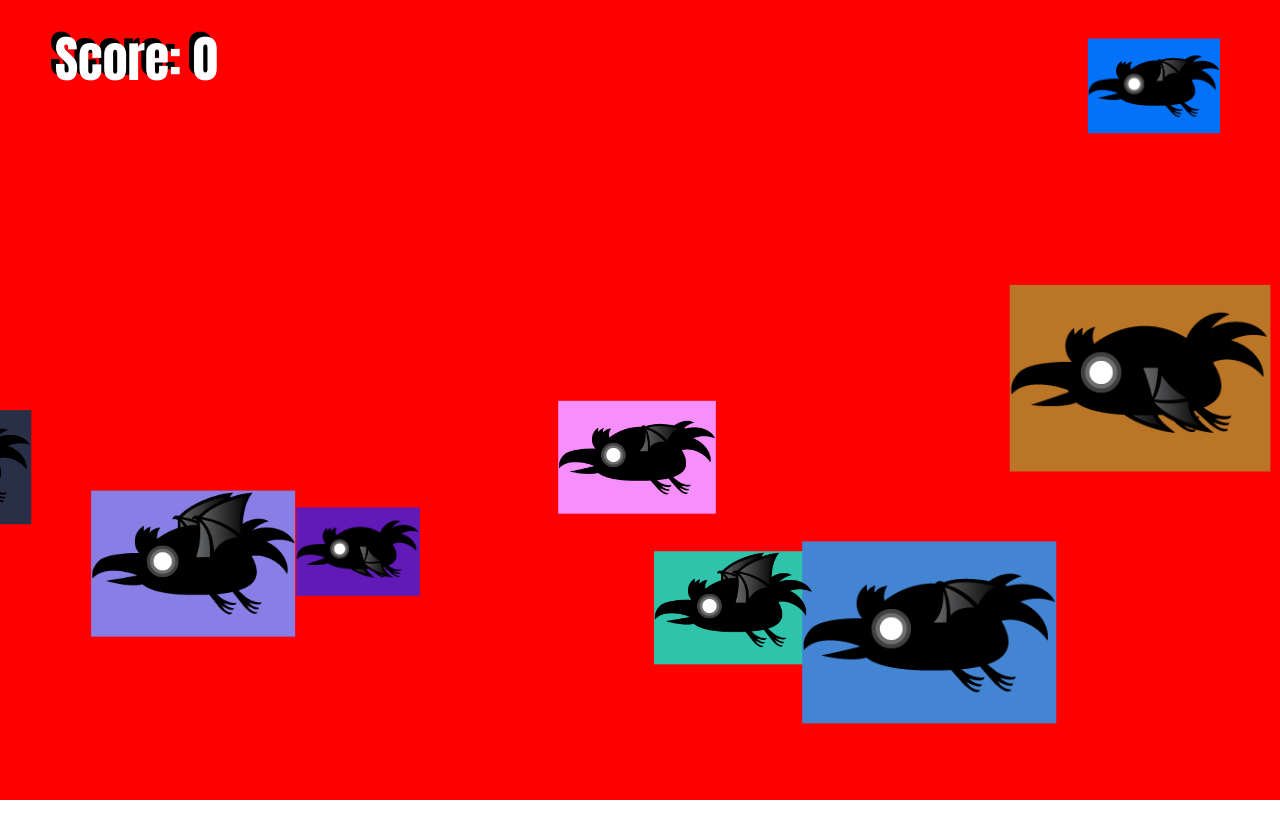
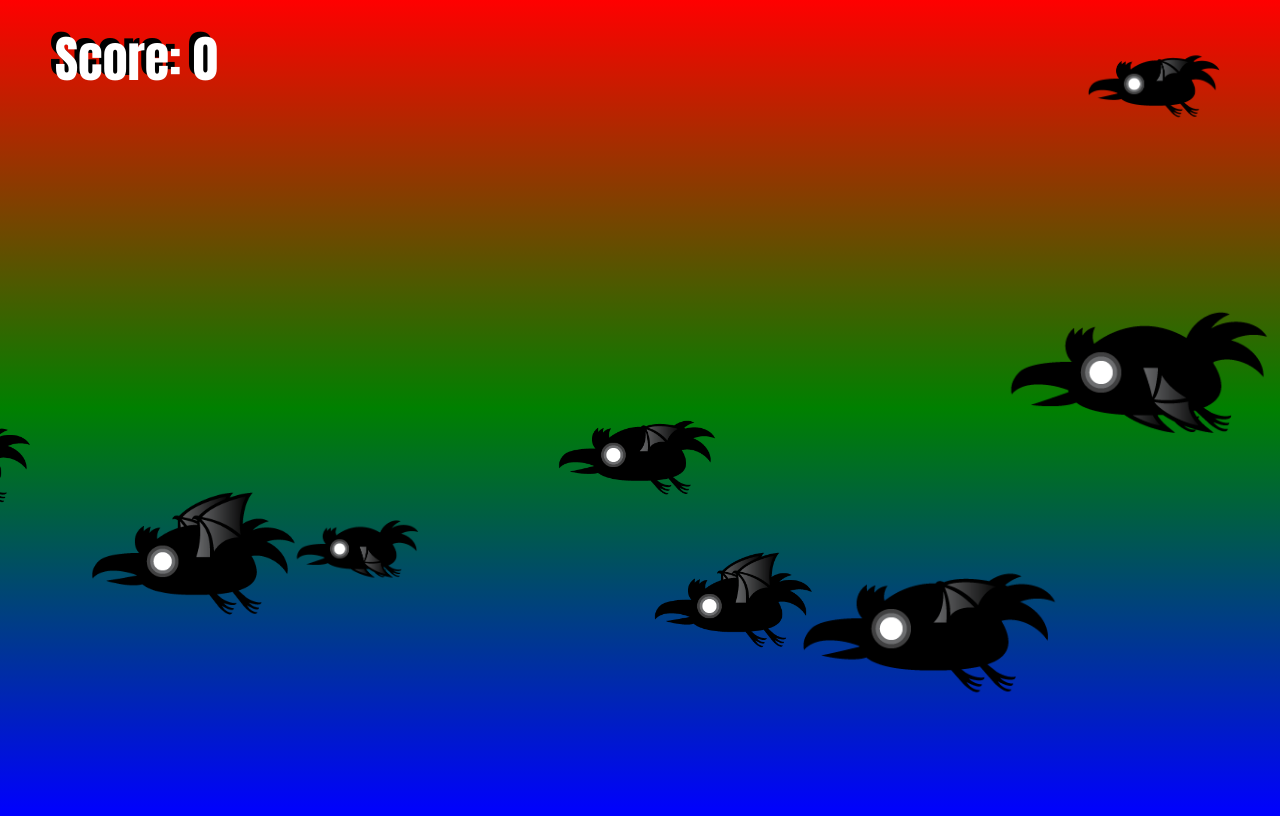
Before and after one commit to Mattrix01/shooter-game, a plain HTML site: page index.html in a window 1280 px wide. Drawn offline with Linux system fonts and the light colour scheme.

Commit message:
can now click birds to remove, colors hidden

```diff
--- a/script.js
+++ b/script.js
@@ -185,6 +185,16 @@ function animate(timestamp) {
       return a.width - b.width;
     });
   }
+  // holding animated explosion objects
+  let explosion = [];
+  // new blue print class for explosion
+  class Explosions {
+    constructor(x, y, size) {
+      this.image = new Image();
+      this.image.src = "boom";
+    }
+  }
+
   drawScore();
   // we cycle through array through every single raven object and call thier update and draw methods.
   // calling raven variable
--- a/style.css
+++ b/style.css
@@ -1,5 +1,5 @@
 body {
-  /* background: linear-gradient(to bottom, red, green, blue); */
+  background: linear-gradient(to bottom, red, green, blue);
   width: 100vw;
   height: 100vh;
   overflow: hidden;
@@ -13,5 +13,5 @@ canvas {
 }
 
 #collisionCanvas {
-  background: red;
+  opacity: 0;
 }
```
